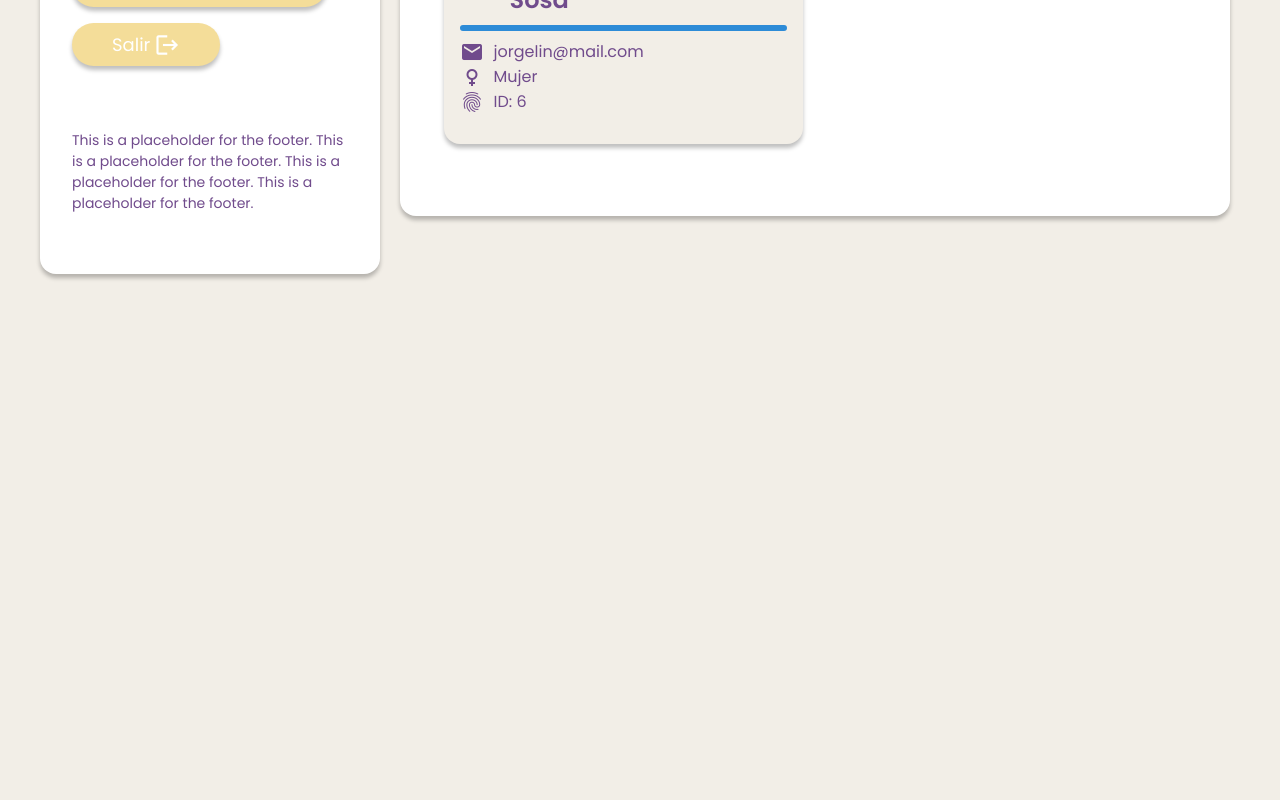
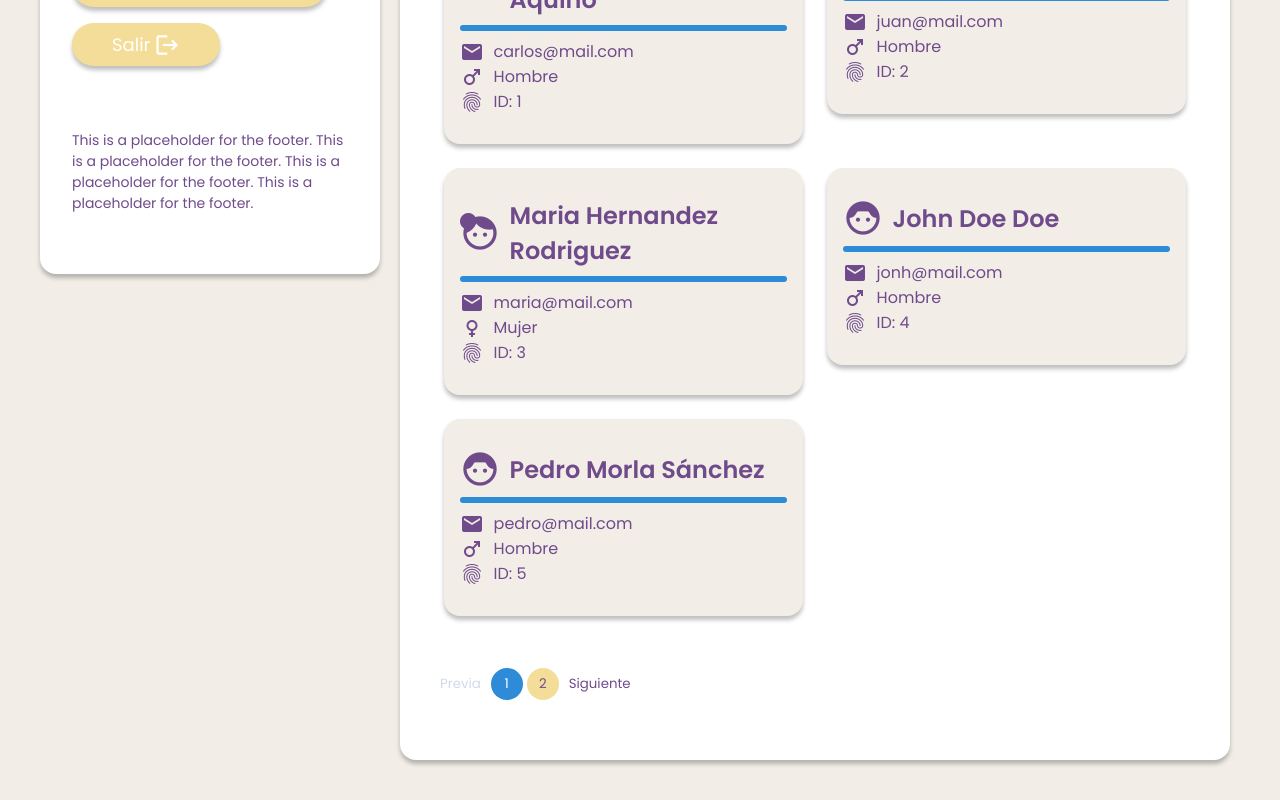
Before and after one commit to mecamon/unphu-dev-test, a React (Vite) app: page / in a window 1280 px wide. Shown: the part 363-1163 px from the top of the page. Before the commit the page ends 800 px from the top, so only its background shows below. Built offline with nearby package versions, Linux system fonts and the light colour scheme; data requests are answered from the project's data file; sample sign-in values are in the browser's storage; a web font is replaced by a local one.

Commit message:
functional requirements completed. Refactor is pending

```diff
--- /dev/null
+++ b/src/components/pagination/pagination.module.scss
@@ -0,0 +1,21 @@
+.container {
+  display: flex;
+  margin-top: 40px;
+  .pageButton {
+    margin: 0 2px;
+    width: 32px;
+    height: 32px;
+    border-radius: 9999px;
+    background-color: var(--base-color-2);
+  }
+  .pageButton:disabled {
+    background-color: var(--accent-color);
+    color: white;
+  }
+  .cornerButtons {
+    margin: 0 8px;
+  }
+  .cornerButtons:disabled {
+    color: var(--complement-color);
+  }
+}
--- /dev/null
+++ b/src/components/pagination/pagination.tsx
@@ -0,0 +1,56 @@
+import styles from "./pagination.module.scss";
+
+export function Pagination({
+  currentPage,
+  totalOfItems,
+  limit,
+  onClick,
+}: Props) {
+  function generatePages(): number[] {
+    const max = Math.ceil(totalOfItems / limit);
+    const pagesArr: number[] = [];
+    for (let i = 0; i < max; i++) {
+      pagesArr.push(i + 1);
+    }
+    return pagesArr;
+  }
+
+  return (
+    <div className={styles.container}>
+      <button
+        data-testid="previous"
+        className={styles.cornerButtons}
+        disabled={currentPage === 1}
+        onClick={() => onClick(currentPage - 1)}
+      >
+        Previa
+      </button>
+      {generatePages().map((p) => (
+        <button
+          key={p}
+          data-testid="page"
+          className={styles.pageButton}
+          disabled={p === currentPage}
+          onClick={() => onClick(p)}
+        >
+          {p}
+        </button>
+      ))}
+      <button
+        data-testid="next"
+        className={styles.cornerButtons}
+        disabled={currentPage === generatePages().length}
+        onClick={() => onClick(currentPage + 1)}
+      >
+        Siguiente
+      </button>
+    </div>
+  );
+}
+
+interface Props {
+  currentPage: number;
+  totalOfItems: number;
+  limit: number;
+  onClick: (page: number) => void;
+}
--- a/src/components/users-list/users-list.module.scss
+++ b/src/components/users-list/users-list.module.scss
@@ -1,8 +1,10 @@
 .container {
+  position: relative;
   margin: 0 10px;
   padding: 60px 32px;
   background-color: white;
   border-radius: 16px;
+  min-height: 100%;
   box-shadow: 0px 4px 4px rgba(0, 0, 0, 0.25);
   h2 {
     margin-left: 16px;
--- a/src/components/users-list/users-list.tsx
+++ b/src/components/users-list/users-list.tsx
@@ -1,6 +1,7 @@
 import { useEffect, useState } from "react";
 import { useAppDispatch, useAppSelector } from "../../hooks/redux";
 import { fetchUsers } from "../../store/slices/users-slice";
+import { Pagination } from "../pagination/pagination";
 import { UserCard } from "../user-card/user-card";
 import styles from "./users-list.module.scss";
 
@@ -8,11 +9,17 @@ export function UsersList() {
   const dispatch = useAppDispatch();
   const users = useAppSelector((state) => state.users.list);
   const loading = useAppSelector((state) => state.users.loading);
-  const [page, setPage] = useState(2);
+  const totalOfItems = useAppSelector((state) => state.users.totalOfUsers);
+  const [page, setPage] = useState(1);
 
   useEffect(() => {
     dispatch(fetchUsers(page));
   }, []);
+
+  function clickPageHandler(newPage: number) {
+    setPage(newPage);
+    dispatch(fetchUsers(newPage));
+  }
 
   if (loading === "loading") {
     //placeholder
@@ -30,6 +37,12 @@ export function UsersList() {
           <UserCard key={u.id} user={u} />
         ))}
       </div>
+      <Pagination
+        currentPage={page}
+        totalOfItems={totalOfItems}
+        limit={5}
+        onClick={(newPage) => clickPageHandler(newPage)}
+      />
     </section>
   );
 }
```
Also changed, not shown: 1 other file (tests, documents, lock files or other folders).
